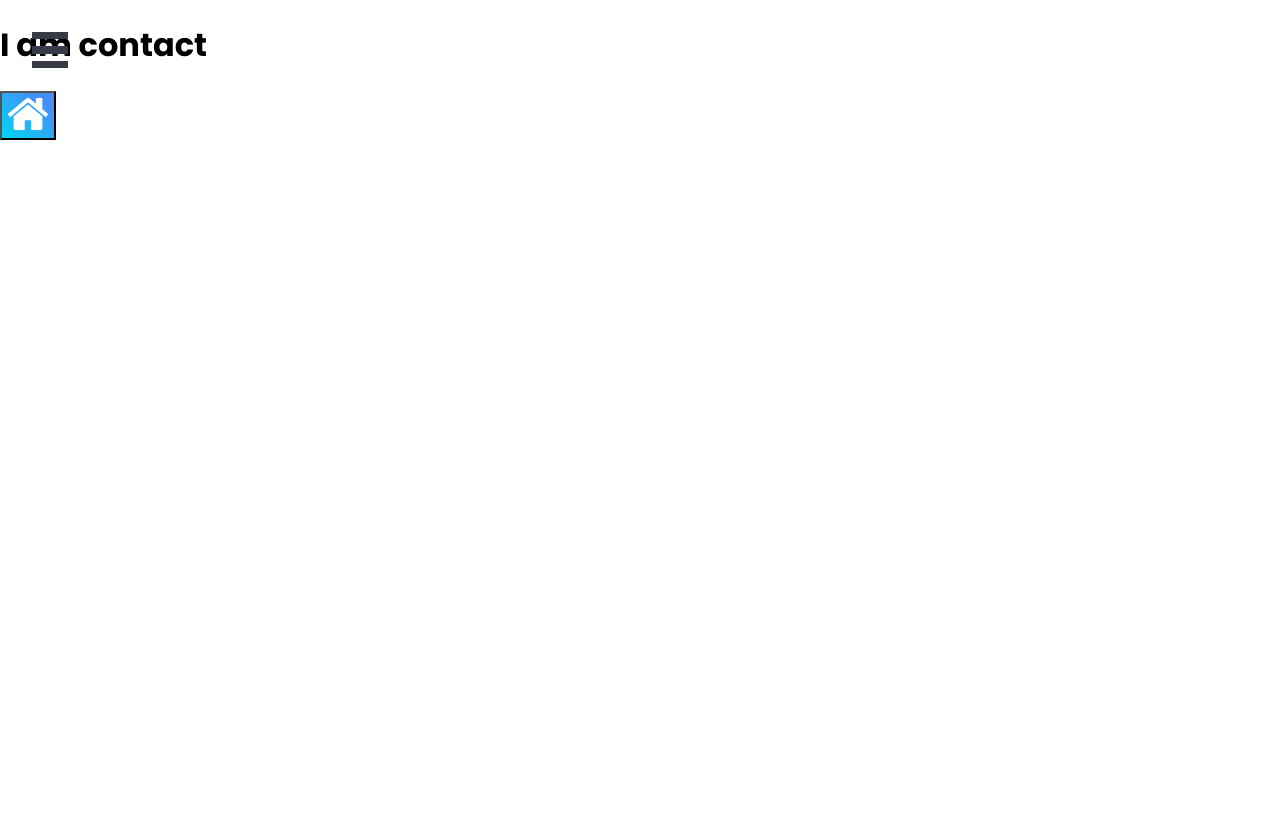
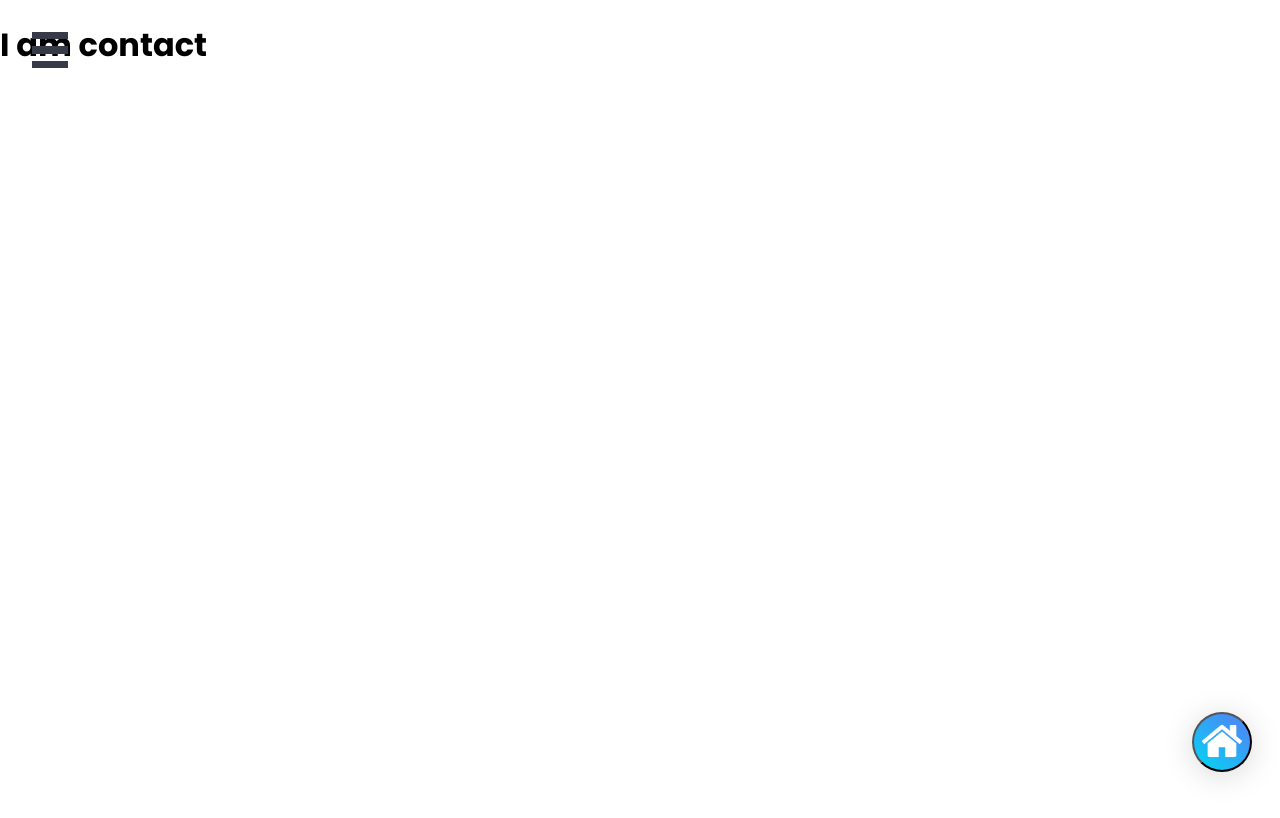
Before and after one commit to Ash9311/My-Portfolio, a React (Create React App) app: page /contact in a window 1280 px wide. Shown: the top 818 px of the page. Built offline with nearby package versions, Linux system fonts and the light colour scheme.

Commit message:
home icon

```diff
--- a/src/components/GoHome/GoHome.css
+++ b/src/components/GoHome/GoHome.css
@@ -1,4 +1,4 @@
-.go-Home-btn {
+.go-home-btn {
     position: fixed;
     bottom: 28px;
     right: 28px;
@@ -8,7 +8,7 @@
     box-shadow: 0px 4px 31px rgba(0,0,0,0.15);
 }
 
-.go-Home-btn:hover{
+.go-home-btn:hover{
     cursor: pointer;
     box-shadow: 1px 10px 32px rgba(0,0,0,0.45);
     transition: all 0.3s ease-in-out;
--- a/src/components/GoHome/GoHome.jsx
+++ b/src/components/GoHome/GoHome.jsx
@@ -23,7 +23,7 @@ class GoHome extends Component{
         const whiteBtn = window.location.pathname ==='/';
 
         return (
-            <button className={`go-home-btn ${whiteBtn ? 'white-bkg' : 'gradient-bkg'}`} onClick={this.navigateToHome}>
+            <button className={`go-home-btn ${whiteBtn ? 'white-bkg' : 'gradient-bkg'}`} onClick={this.navigateToHome} >
                 <img className='home-icon'  src={whiteBtn ? homeIconBlack : homeIconWhite} alt="home-icon"></img>
             </button>
          );
```
